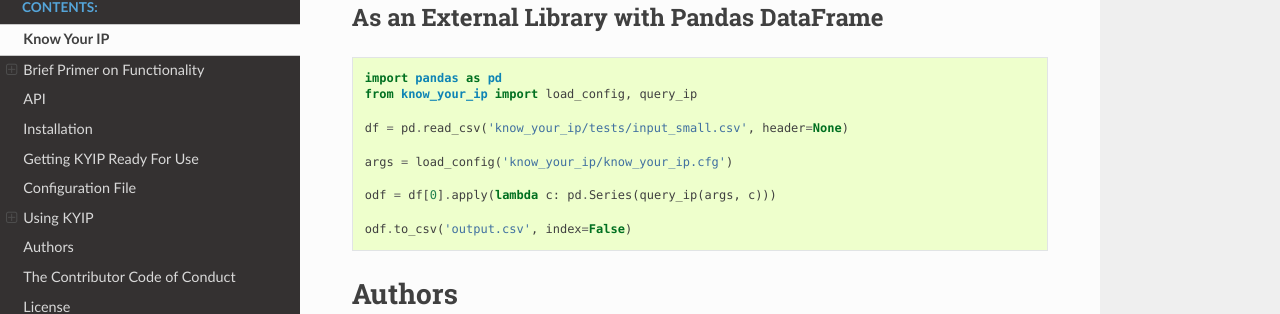
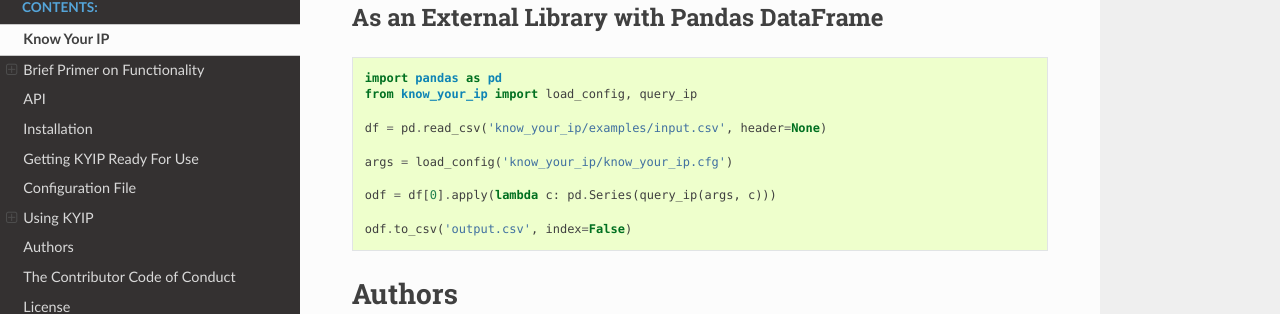
Before and after one commit to themains/know_your_ip, a Sphinx documentation site: the page built from docs/source/know_your_ip.rst, in a window 1280 px wide and 900 px high, scrolled down 4809 px. Shown: the part 139-453 px from the top of the window. Built offline with Sphinx 7.4.7 and the Read the Docs theme 2.0.0, drawn with Linux system fonts in a browser that asks for light colours.

Commit message:
fix pandas code to current dir. structure

```diff
--- a/README.rst
+++ b/README.rst
@@ -266,7 +266,7 @@
     import pandas as pd
     from know_your_ip import load_config, query_ip
 
-    df = pd.read_csv('know_your_ip/tests/input_small.csv', header=None)
+    df = pd.read_csv('know_your_ip/examples/input.csv', header=None)
 
     args = load_config('know_your_ip/know_your_ip.cfg')
 
--- a/docs/source/know_your_ip.rst
+++ b/docs/source/know_your_ip.rst
@@ -273,7 +273,7 @@
     import pandas as pd
     from know_your_ip import load_config, query_ip
 
-    df = pd.read_csv('know_your_ip/tests/input_small.csv', header=None)
+    df = pd.read_csv('know_your_ip/examples/input.csv', header=None)
 
     args = load_config('know_your_ip/know_your_ip.cfg')
 
```
